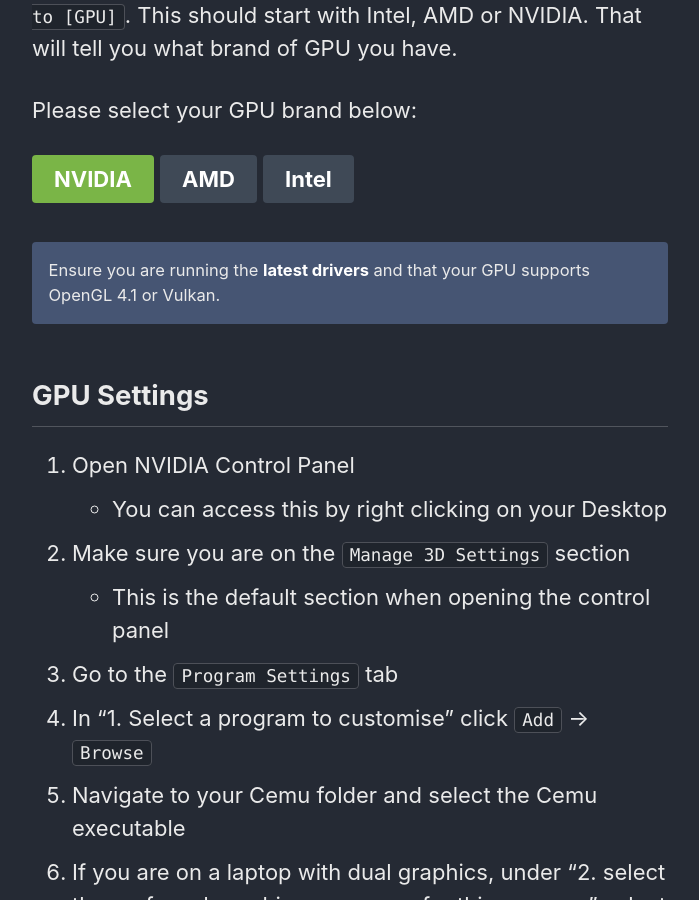
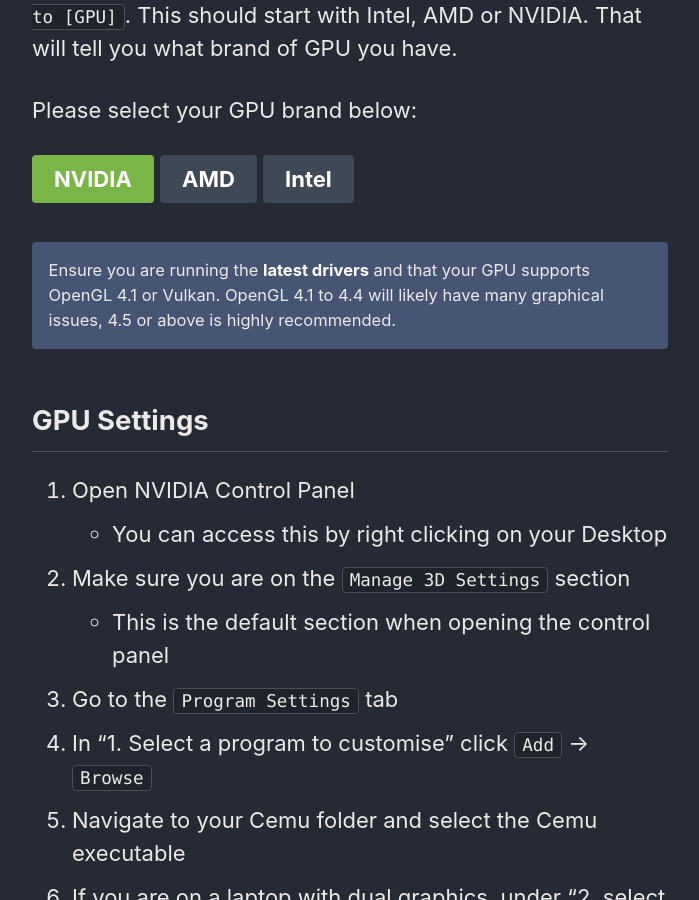
Before and after one commit to cfw-guide/cemu.cfw.guide, a Jekyll site: the page built from _pages/en_US/optimizing-cemu/optimizing-cemu.md, in a window 1280 px wide and 900 px high, scrolled down 878 px. Shown: the whole window, without its empty margins (290-989 px from the left). Built offline with Jekyll 4.4.1, drawn with Linux system fonts in a browser that asks for light colours.

Commit message:
Update optimizing-cemu-nvidia.md

```diff
--- a/_pages/en_US/optimizing-cemu/optimizing-cemu-nvidia.md
+++ b/_pages/en_US/optimizing-cemu/optimizing-cemu-nvidia.md
@@ -1,6 +1,6 @@
 {% include toc title="Table of Contents" %}
 
-Ensure you are running the [latest drivers](https://www.nvidia.com/Download/index.aspx) and that your GPU supports OpenGL 4.1 or Vulkan.
+Ensure you are running the [latest drivers](https://www.nvidia.com/Download/index.aspx) and that your GPU supports OpenGL 4.1 or Vulkan.  OpenGL 4.1 to 4.4 will likely have many graphical issues, 4.5 or above is highly recommended.
 {: .notice--textbox}
 
 ## GPU Settings
```
